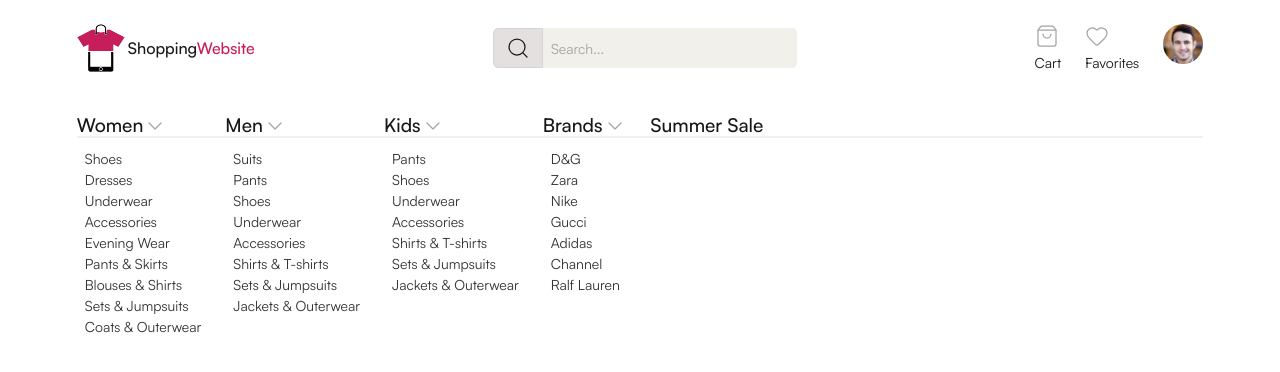
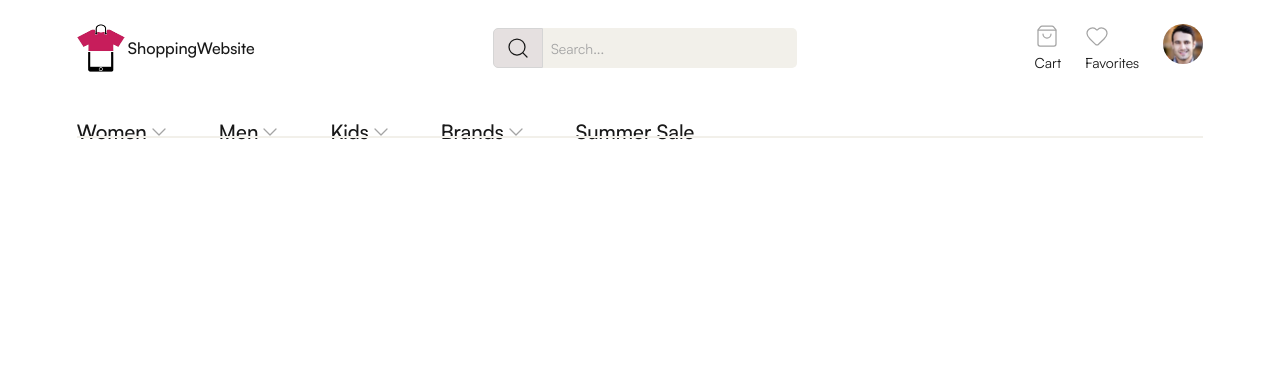
Before and after one commit to manaparvar/online-shop-project, a Next.js app: page / in a window 1280 px wide. Shown: the top 372 px of the page. Built offline with nearby package versions, Linux system fonts and the light colour scheme.

Commit message:
fix: fix the mobile Submenu

```diff
--- a/app/components/Atoms/text/text.tsx
+++ b/app/components/Atoms/text/text.tsx
@@ -13,22 +13,22 @@ type TextProps = {
 };
 
 export const Text = styled.span<TextProps>`
-  ${({ variant }) => {
-    const v: TextVariant = variant ?? "body";
+  ${({ variant = "body", theme }) => {
+    const styles = textVariants[variant];
     return `
 
-      font-size: ${textVariants[v].fontSize.mobile};
-      font-weight: ${textVariants[v].fontWeight};
+      font-size:${styles.fontSize.mobile};
+      font-weight: ${styles.fontWeight};
 
-    @media (min-width: 376px) {
-      font-size: ${textVariants[v].fontSize.tablet};
-      font-weight: ${textVariants[v].fontWeight};
+    @media (min-width: ${theme.breakpoints.tablet}) {
+      font-size: ${styles.fontSize.tablet};
+      font-weight: ${styles.fontWeight};
     }
-      @media (min-width: 1024px){
-      font-size: ${textVariants[v].fontSize.desktop};
+      @media (min-width: ${theme.breakpoints.desktop}){
+      font-size: ${styles.fontSize.desktop};
 
     }
     `;
   }}
-  color: ${({ color }) => (color ? theme.colors[color] : theme.colors.black)};
+  color: ${({ theme }) => theme.colors.black};
 `;
--- a/app/components/organisms/navbar/mobileNavbar/component/navItem.style.tsx
+++ b/app/components/organisms/navbar/mobileNavbar/component/navItem.style.tsx
@@ -12,4 +12,11 @@ export const DropdownButton = styled.div`
     justify-content: left;
   }
 `;
-export const SubMenu = styled.ul``;
+export const SubMenu = styled.ul`
+  @media (min-width: 1024px) {
+    display: none;
+    ::hover {
+      display: block;
+    }
+  }
+`;
--- a/app/components/organisms/navbar/mobileNavbar/component/navItem.tsx
+++ b/app/components/organisms/navbar/mobileNavbar/component/navItem.tsx
@@ -6,6 +6,7 @@ import SubList from "./subList";
 import { SubMenu, ItemWrapper, DropdownButton } from "./navItem.style";
 import { useDevice } from "@/app/components/Atoms/divider/useDevice";
 import { useState } from "react";
+import { textVariants } from "@/styles/variants";
 
 type props = {
   item: any;
@@ -13,32 +14,27 @@ type props = {
 
 export default function NavItem({ item }: props) {
   const isDesktop = useDevice();
-  const { isActive, setIsActive } = useState<boolean>(true);
-
-  // const openMenu = () => {
-  //   setIsActive(!isActive);
-  // };
-  // const closeMenu = () => setIsActive(true);
+  const [isActive, setIsActive] = useState<boolean>(false);
 
   return (
     <ItemWrapper>
       {item.to ? (
         <NavLink href={item.to}>
-          <Text variant={isDesktop ? "h3" : "caption"} color="black">
+          <Text variant="h3" color="black">
             {item.label}
           </Text>
         </NavLink>
       ) : (
-        <DropdownButton onClick={() => setIsActive(false)}>
-          <Text variant={isDesktop ? "h3" : "caption"} color="black">
+        <DropdownButton onClick={() => setIsActive(!isActive)}>
+          <Text variant="h3" color="black">
             {item.label}
           </Text>
           <Icon icon="dropDown" color="mediumGrey" />
         </DropdownButton>
       )}
-      <SubMenu isActive={!isActive}>
-        {item.items && <SubList items={item.items} />}
-      </SubMenu>
+      {isActive && (
+        <SubMenu>{item.items && <SubList items={item.items} />}</SubMenu>
+      )}
     </ItemWrapper>
   );
 }
--- a/app/components/organisms/navbar/mobileNavbar/component/navList.style.ts
+++ b/app/components/organisms/navbar/mobileNavbar/component/navList.style.ts
@@ -26,7 +26,6 @@ export const NavbarList = styled.ul`
   width: 100%;
   @media (min-width: 1024px) {
     flex-direction: row;
-    margin-top: ${sizes["5xl"]}px;
-    gap: ${sizes.md}px;
+    gap: ${sizes.xl}px;
   }
 `;
--- a/app/components/organisms/navbar/mobileNavbar/component/subList.style.ts
+++ b/app/components/organisms/navbar/mobileNavbar/component/subList.style.ts
@@ -1,6 +1,8 @@
 import styled from "styled-components";
 
 export const SublistWrapper = styled.ul`
-  padding: 8px 0 8px 8px;
-  gap: 16px;
+  display: flex;
+  flex-direction: column;
+  padding: 16px 0 8px 8px;
+  gap: 8px;
 `;
--- a/styles/theme.ts
+++ b/styles/theme.ts
@@ -17,7 +17,7 @@ export const theme = {
   },
   breakpoints: {
     mobile: "0px",
-    tablet: "768px",
+    tablet: "376px",
     desktop: "1024px",
   },
 } as const;
--- a/styles/variants.ts
+++ b/styles/variants.ts
@@ -17,9 +17,9 @@ export const textVariants = {
   },
   h3: {
     fontSize: {
-      mobile: "18px",
+      mobile: "16px",
       tablet: "19px",
-      desktop: "19px",
+      desktop: "20px",
     },
     fontWeight: 500,
   },
```
